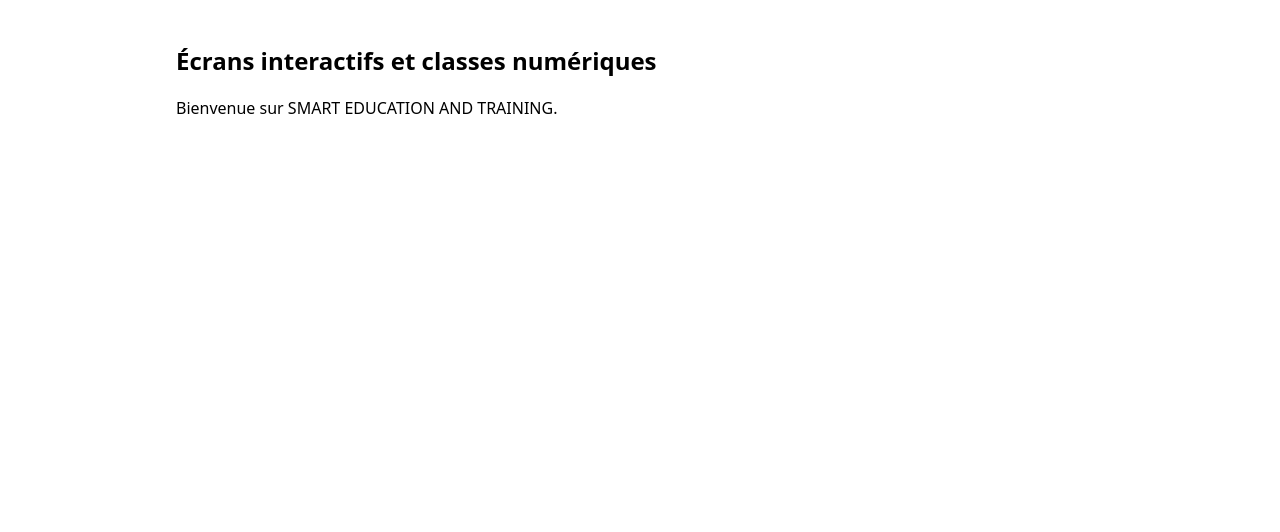
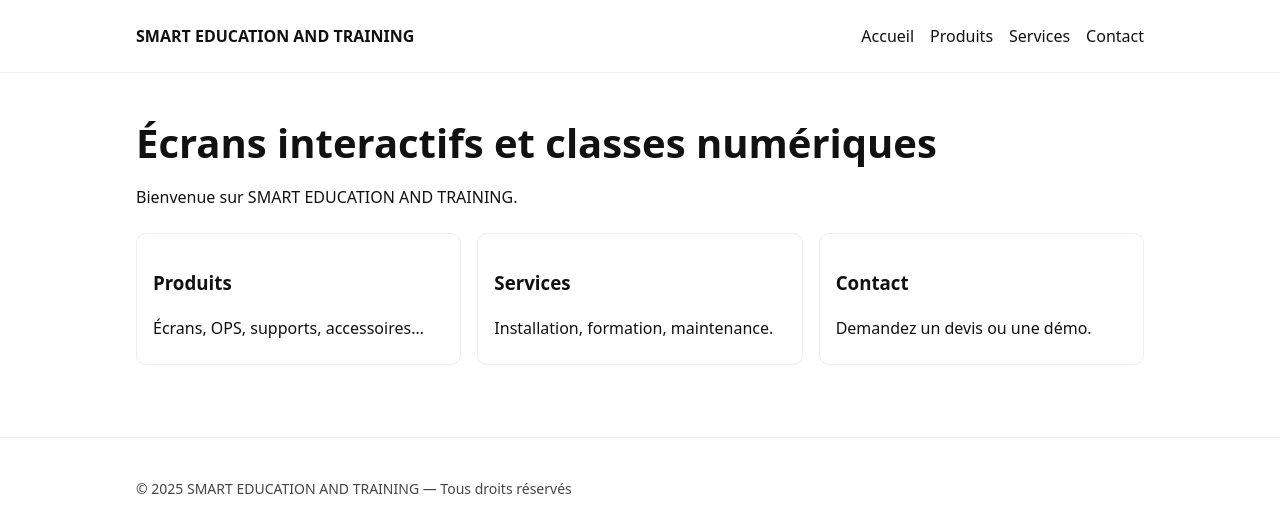
Before and after one commit to ALIDENGO/smart-education-and-training-site, a Next.js app: page / in a window 1280 px wide. Shown: the top 532 px of the page. Built offline with nearby package versions, Linux system fonts and the light colour scheme.

Commit message:
fix app structure

```diff
--- a/src/app/globals.css
+++ b/src/app/globals.css
@@ -1,4 +1,44 @@
 :root { color-scheme: light; }
 * { box-sizing: border-box; }
-html, body { margin: 0; padding: 0; font-family: system-ui, -apple-system, Segoe UI, Roboto, Ubuntu, Cantarell, Noto Sans, Arial; }
-.container { max-width: 960px; margin: 0 auto; padding: 24px 16px; }
+html, body {
+  margin: 0;
+  padding: 0;
+  font-family: system-ui, -apple-system, Segoe UI, Roboto, Ubuntu, Cantarell, Noto Sans, Arial;
+  line-height: 1.5;
+  color: #111;
+  background: #fff;
+}
+
+.container { max-width: 1040px; margin: 0 auto; padding: 24px 16px; }
+
+.site-header {
+  position: sticky; top: 0; z-index: 10;
+  background: #fff; border-bottom: 1px solid #eee;
+}
+.header-inner { display: flex; align-items: center; justify-content: space-between; gap: 16px; }
+.brand { font-weight: 700; text-decoration: none; color: #111; }
+.main-nav a { margin-left: 16px; text-decoration: none; color: #111; }
+.main-nav a:hover { text-decoration: underline; }
+
+.site-footer { border-top: 1px solid #eee; margin-top: 48px; padding: 16px 0; color: #444; font-size: 14px; }
+
+h1 { font-size: 40px; margin: 16px 0 12px; }
+h2 { font-size: 28px; margin: 24px 0 12px; }
+p { margin: 8px 0; }
+
+.cards {
+  display: grid;
+  grid-template-columns: repeat(auto-fit, minmax(220px, 1fr));
+  gap: 16px;
+  margin-top: 24px;
+}
+.card {
+  display: block;
+  padding: 16px;
+  border: 1px solid #eee;
+  border-radius: 10px;
+  text-decoration: none;
+  color: inherit;
+  transition: box-shadow .15s ease, transform .15s ease;
+}
+.card:hover { box-shadow: 0 6px 24px rgba(0,0,0,.06); transform: translateY(-2px); }
--- a/src/app/layout.js
+++ b/src/app/layout.js
@@ -2,14 +2,33 @@
 
 export const metadata = {
   title: "SMART EDUCATION AND TRAINING — Écrans Interactifs",
-  description: "Solutions d’écrans interactifs, classes numériques et salles de réunion collaboratives."
+  description:
+    "Solutions d’écrans interactifs, classes numériques et salles de réunion collaboratives."
 };
 
 export default function RootLayout({ children }) {
   return (
     <html lang="fr">
       <body>
+        <header className="site-header">
+          <div className="container header-inner">
+            <a className="brand" href="/">SMART EDUCATION AND TRAINING</a>
+            <nav className="main-nav">
+              <a href="/">Accueil</a>
+              <a href="/produits">Produits</a>
+              <a href="/services">Services</a>
+              <a href="/contact">Contact</a>
+            </nav>
+          </div>
+        </header>
+
         <main className="container">{children}</main>
+
+        <footer className="site-footer">
+          <div className="container">
+            © {new Date().getFullYear()} SMART EDUCATION AND TRAINING — Tous droits réservés
+          </div>
+        </footer>
       </body>
     </html>
   );
--- a/src/app/page.js
+++ b/src/app/page.js
@@ -3,6 +3,21 @@
     <section>
       <h1>Écrans interactifs et classes numériques</h1>
       <p>Bienvenue sur SMART EDUCATION AND TRAINING.</p>
+
+      <div className="cards">
+        <a className="card" href="/produits">
+          <h3>Produits</h3>
+          <p>Écrans, OPS, supports, accessoires…</p>
+        </a>
+        <a className="card" href="/services">
+          <h3>Services</h3>
+          <p>Installation, formation, maintenance.</p>
+        </a>
+        <a className="card" href="/contact">
+          <h3>Contact</h3>
+          <p>Demandez un devis ou une démo.</p>
+        </a>
+      </div>
     </section>
   );
 }
```
Also changed, not shown: src/app/produits/page.js (added, +17 -0 lines).
